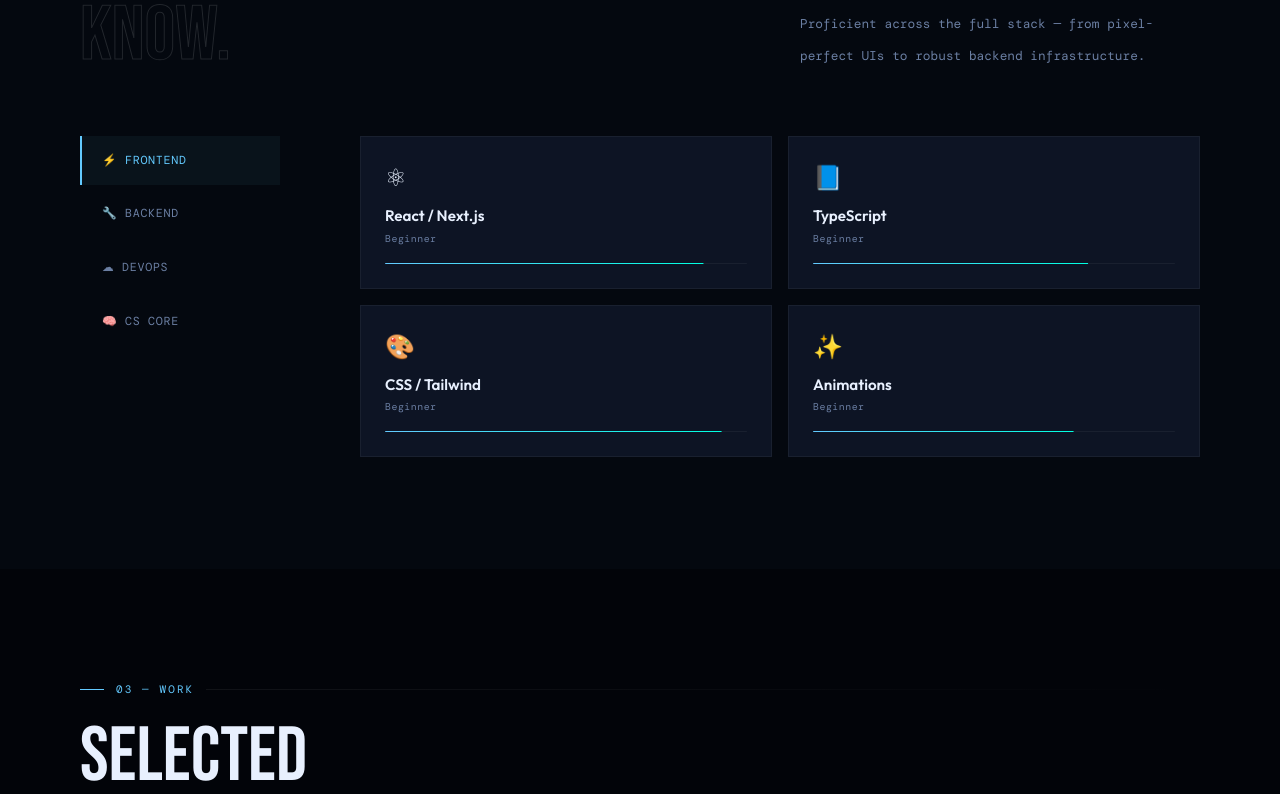
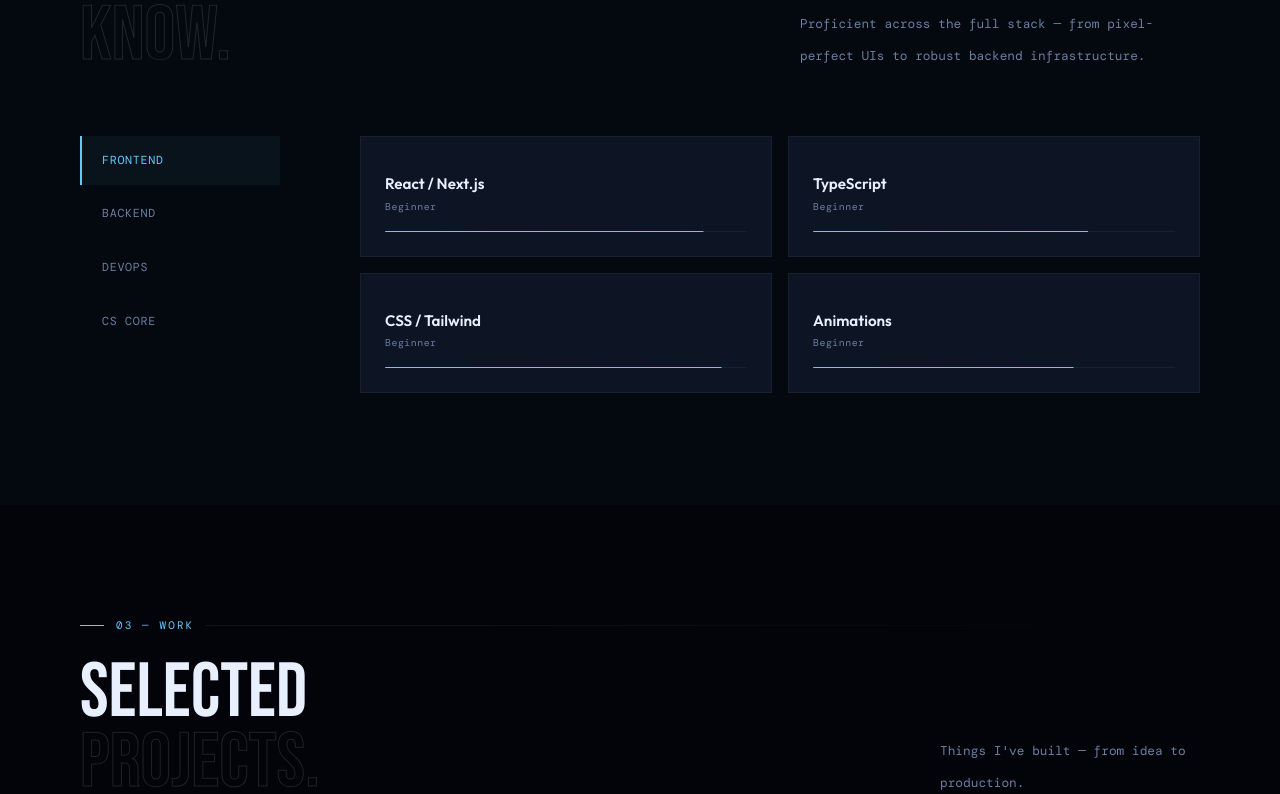
Before and after one commit to Rafsun-Islam/portfolio, a React (Vite) app: page / in a window 1280 px wide. Shown: the part 1060-1854 px from the top of the page. Built offline with nearby package versions, Linux system fonts and the light colour scheme; a web font is replaced by a local one.

Commit message:
Final Version

```diff
--- a/src/data/index.js
+++ b/src/data/index.js
@@ -52,52 +52,50 @@
 export const skillCategories = [
   {
     id: "frontend",
-    label: "⚡ Frontend",
+    label: "Frontend",
     skills: [
-      { icon: "⚛", name: "React / Next.js", level: "Beginner", width: 0.88 },
-      { icon: "📘", name: "TypeScript", level: "Beginner", width: 0.76 },
-      { icon: "🎨", name: "CSS / Tailwind", level: "Beginner", width: 0.93 },
-      { icon: "✨", name: "Animations", level: "Beginner", width: 0.72 },
+      {  name: "React / Next.js", level: "Beginner", width: 0.88 },
+      {  name: "TypeScript", level: "Beginner", width: 0.76 },
+      {  name: "CSS / Tailwind", level: "Beginner", width: 0.93 },
+      {  name: "Animations", level: "Beginner", width: 0.72 },
     ],
   },
   {
     id: "backend",
-    label: "🔧 Backend",
+    label: "Backend",
     skills: [
-      { icon: "🟢", name: "Node.js / Express", level: "Beginner", width: 0.86 },
-      { icon: "🐍", name: "Python / FastAPI", level: "Beginner", width: 0.89 },
-      { icon: "🗄", name: "PostgreSQL", level: "Beginner", width: 0.74 },
-      { icon: "⚡", name: "Redis / MongoDB", level: "Beginner", width: 0.66 },
+      {  name: "Node.js / Express", level: "Beginner", width: 0.86 },
+      {  name: "Python / FastAPI", level: "Beginner", width: 0.89 },
+      {  name: "PostgreSQL", level: "Beginner", width: 0.74 },
+      {  name: "Redis / MongoDB", level: "Beginner", width: 0.66 },
     ],
   },
   {
     id: "devops",
-    label: "☁ DevOps",
+    label: "DevOps",
     skills: [
-      { icon: "🐳", name: "Docker", level: "Beginner", width: 0.74 },
-      { icon: "☁", name: "AWS (EC2, S3, RDS)", level: "Beginner", width: 0.6 },
-      { icon: "🔄", name: "CI/CD Pipelines", level: "Beginner", width: 0.72 },
-      { icon: "🐧", name: "Linux / Bash", level: "Beginner", width: 0.78 },
+      {  name: "Docker", level: "Beginner", width: 0.74 },
+      {  name: "AWS (EC2, S3, RDS)", level: "Beginner", width: 0.6 },
+      {  name: "CI/CD Pipelines", level: "Beginner", width: 0.72 },
+      {  name: "Linux / Bash", level: "Beginner", width: 0.78 },
     ],
   },
   {
     id: "cs",
-    label: "🧠 CS Core",
+    label: "CS Core",
     skills: [
       {
-        icon: "📊",
         name: "Data Structures & Algo",
         level: "Beginner",
         width: 0.91,
       },
-      { icon: "🏗", name: "System Design", level: "Beginner", width: 0.7 },
+      { name: "System Design", level: "Beginner", width: 0.7 },
       {
-        icon: "🔒",
         name: "OOP & Design Patterns",
         level: "Beginner",
         width: 0.85,
       },
-      { icon: "🔀", name: "Agile / Scrum", level: "Beginner", width: 0.76 },
+      { name: "Agile / Scrum", level: "Beginner", width: 0.76 },
     ],
   },
 ];
```
